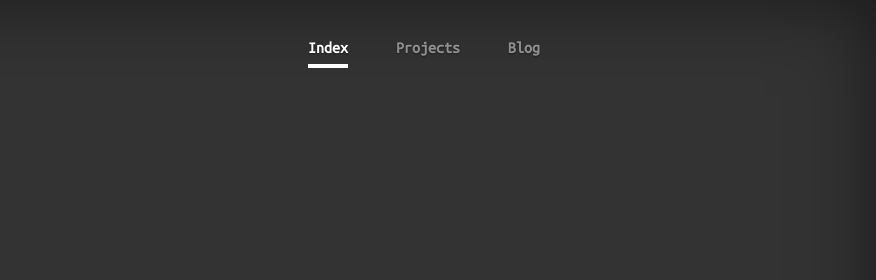
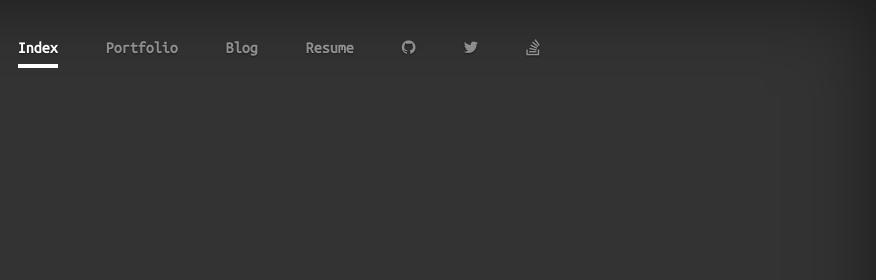
Before and after one commit to iamjoshuamabina/iamjoshuamabina.github.io, a website: page index.html in a window 1280 px wide. Shown: the top 280 px of the page, 404-1280 px from the left. Drawn offline with nearby package versions, Linux system fonts and the light colour scheme.

Commit message:
Update nav links

```diff
--- a/index.html
+++ b/index.html
@@ -8,13 +8,14 @@
 	<meta name="author" content="Joshua Mabina <mabinajoshua@gmail.com>">
 	<meta name="viewport" content="width=device-width, initial-scale=1">
 	<link rel="stylesheet" href="https://maxcdn.bootstrapcdn.com/bootstrap/4.0.0-alpha.6/css/bootstrap.min.css">
+	<link href="https://maxcdn.bootstrapcdn.com/font-awesome/4.7.0/css/font-awesome.min.css" rel="stylesheet" integrity="sha384-wvfXpqpZZVQGK6TAh5PVlGOfQNHSoD2xbE+QkPxCAFlNEevoEH3Sl0sibVcOQVnN" crossorigin="anonymous">
 	<link href="assets/css/app.css" rel="stylesheet">
 </head>
 <body>
 
 	<a href="https://github.com/joshuamabina/joshuamabina.github.io">
 		<img style="position: absolute; top: 0; left: 0; border: 0;" src="https://camo.githubusercontent.com/82b228a3648bf44fc1163ef44c62fcc60081495e/68747470733a2f2f73332e616d617a6f6e6177732e636f6d2f6769746875622f726962626f6e732f666f726b6d655f6c6566745f7265645f6161303030302e706e67" alt="Fork me on GitHub" data-canonical-src="https://s3.amazonaws.com/github/ribbons/forkme_left_red_aa0000.png">
-	</a>
+	</A>
 
 	<!-- TODO: icon links i.e. github, stackoverflow and email -->
 
@@ -25,8 +26,26 @@
 					<div class="inner">
 						<nav class="nav nav-masthead">
 							<a class="nav-link active" href="#">Index</a>
-							<a class="nav-link" href="https://github.com/joshuamabina">Projects</a>
+
+							<!--TODO Use dedicated page for portfolio: carousel to preview works.-->
+							<a class="nav-link" href="https://github.com/joshuamabina">Portfolio</a>
+
 							<a class="nav-link" href="https://github.com/joshuamabina/blog/blob/master/README.md">Blog</a>
+
+							<!--TODO Download PDF-->
+							<a class="nav-link" href="https://example.com">Resume</a>
+
+							<a class="nav-link" href="https://github.com/joshuamabina">
+								<span class="fa fa-github"></span>
+							</a>
+
+							<a class="nav-link" href="https://twitter.com/joshuamabina">
+								<span class="fa fa-twitter"></span>
+							</a>
+
+							<a class="nav-link" href="https://stackoverflow.com/users/3451822/joshuamabina">
+								<span class="fa fa-stack-overflow"></span>
+							</a>
 						</nav>
 					</div>
 				</div>
```
